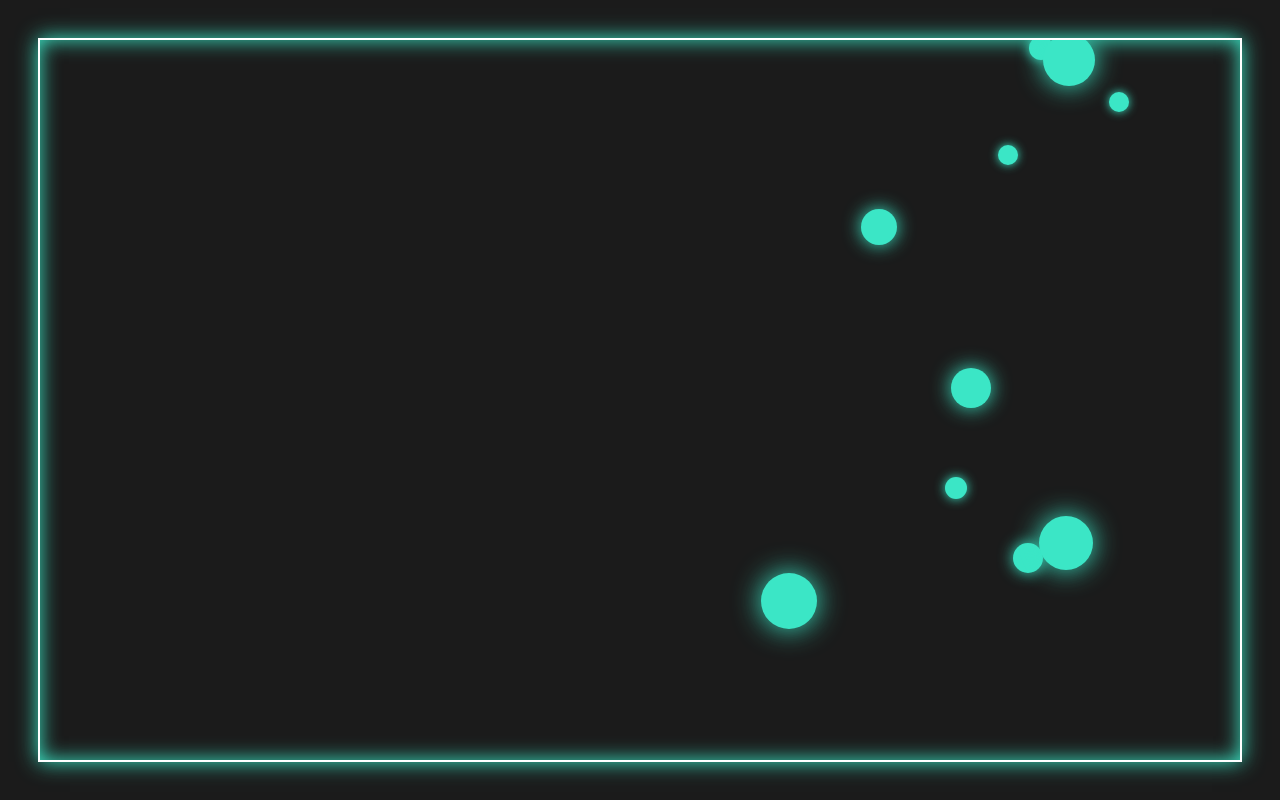
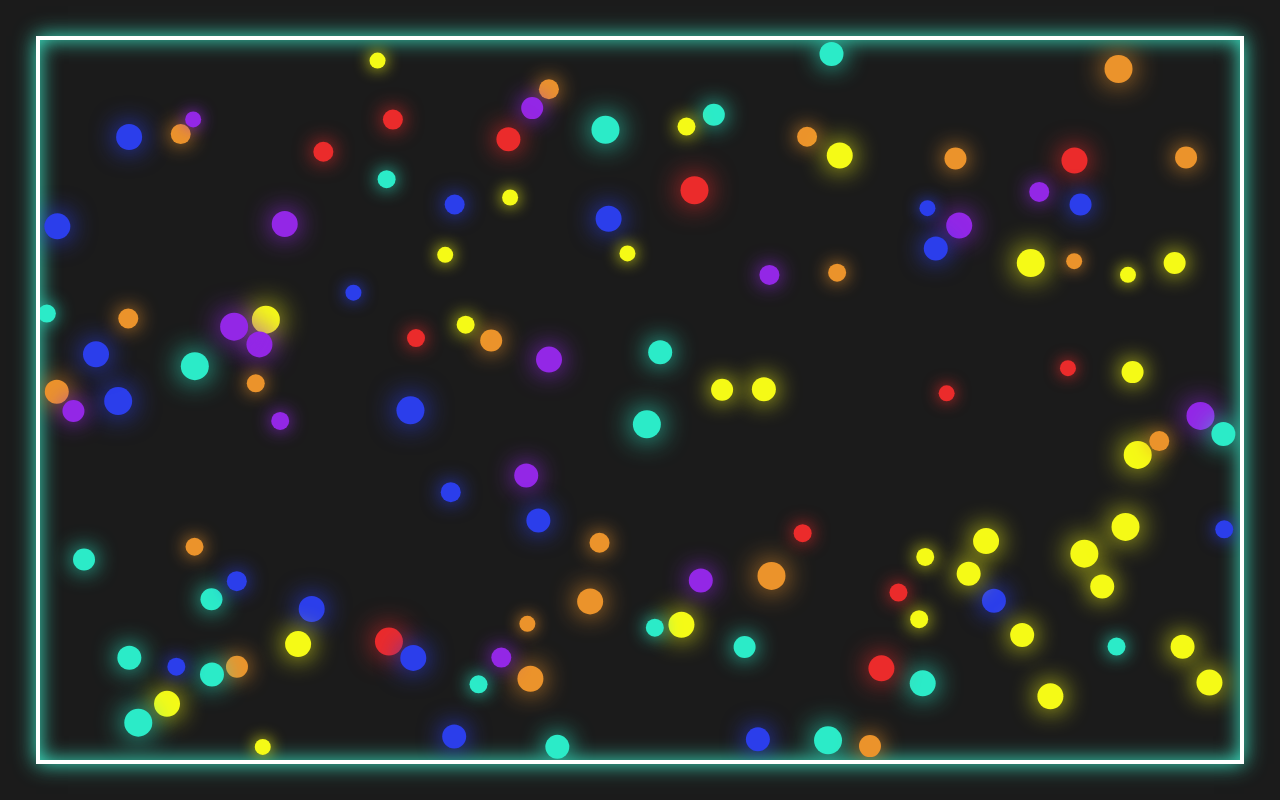
Before and after one commit to sajagshrestha/bouncing-balls, a plain HTML site: page index.html in a window 1280 px wide. Drawn offline with Linux system fonts and the light colour scheme.

Commit message:
bouncing balls v1

```diff
--- a/index.html
+++ b/index.html
@@ -10,6 +10,7 @@
 	<body>
 		<canvas id="canvas"> </canvas>
 		<script src="./js/helpers.js"></script>
+		<script src="./js/resolveCollision.js"></script>
 		<script src="./js/index.js"></script>
 	</body>
 </html>
--- a/js/helpers.js
+++ b/js/helpers.js
@@ -2,10 +2,18 @@ function generateRandomIntegerBetween(minValue, maxValue) {
 	return Math.floor(Math.random() * (maxValue - minValue) + minValue);
 }
 
-function detectedCollisionBetween(ball1, ball2) {
-	let dx = ball1.x - ball2.x;
-	let dy = ball1.y - ball2.y;
-	let distance = Math.sqrt(dx * dx + dy * dy);
-	if (distance <= ball1.radius + ball2.radius) return true;
+function detectedCollisionBetween(ball_one, ball_two) {
+	const distance = claculateDistance(
+		ball_one.x,
+		ball_one.y,
+		ball_two.x,
+		ball_two.y
+	);
+	if (distance <= ball_one.radius + ball_two.radius) return true;
 	return false;
 }
+function claculateDistance(x1, y1, x2, y2) {
+	let dx = x2 - x1;
+	let dy = y2 - y1;
+	return Math.sqrt(dx * dx + dy * dy);
+}
--- a/js/index.js
+++ b/js/index.js
@@ -6,75 +6,79 @@ canvas.width = 1200;
 
 //ball constatnts
 const MAX_BALL_VELOCITY = 5;
-const MIN_BALL_VELOCITY = 1;
-const MAX_BALL_RADIUS = 30;
-const MIN_BALL_RADIUS = 10;
-const NUMBER_OF_BALLS = 10;
+const MIN_BALL_VELOCITY = -5;
+const MAX_BALL_RADIUS = 15;
+const MIN_BALL_RADIUS = 8;
+const NUMBER_OF_BALLS = 120;
+const MASS = 1;
+
+//colors array
+const colors = [
+	"#EB932B",
+	"#2BEBC8",
+	"#9327E6",
+	"#EB2B2B",
+	"#2B3EEB",
+	"#F5FA16",
+];
 
 //balls array
 let balls = [];
 
 //ball class
-function Ball(x, y, radius, xVelocity, yVelocity, color) {
+function Ball(x, y, radius, xVelocity, yVelocity, color, mass) {
 	this.x = x;
 	this.y = y;
 	this.radius = radius;
 	this.color = color;
-	this.xVelocity = xVelocity;
-	this.yVelocity = yVelocity;
-
+	this.velocity = {
+		x: xVelocity,
+		y: yVelocity,
+	};
+	this.mass = mass;
 	//draw ball to canvas
 	this.drawBall = () => {
 		context.beginPath();
 		context.arc(this.x, this.y, this.radius, 0, Math.PI * 2, false);
 		context.fillStyle = this.color;
 		context.shadowColor = this.color;
-		context.shadowBlur = this.radius;
+		context.shadowBlur = this.radius * 2;
 		context.fill();
 		context.closePath();
 	};
 
 	//update ball position after each repaint
 	this.updateBall = () => {
-		//detect collison with other balls
+		// detect collison with other balls
 		for (let i = 0; i < balls.length; i++) {
 			if (this === balls[i]) continue;
 			if (detectedCollisionBetween(this, balls[i])) {
-				this.xVelocity = -this.yVelocity;
-				this.yVelocity = -this.yVelocity;
-				balls[i].xVelocity = -balls[i].xVelocity;
-				balls[i].yVelocity = -balls[i].yVelocity;
+				resolveCollision(this, balls[i]);
 			}
 		}
 		//detect collision with container
 		if (this.x - this.radius <= 0 || this.x + this.radius >= canvas.width) {
-			this.xVelocity = -this.xVelocity;
+			this.velocity.x = -this.velocity.x;
 		}
 		if (
 			this.y - this.radius <= 0 ||
 			this.y + this.radius >= canvas.height
 		) {
-			this.yVelocity = -this.yVelocity;
+			this.velocity.y = -this.velocity.y;
 		}
 
 		this.drawBall();
-		this.x += this.xVelocity;
-		this.y += this.yVelocity;
+		this.x += this.velocity.x;
+		this.y += this.velocity.y;
 	};
 }
 
 //create ball
 
 for (i = 0; i < NUMBER_OF_BALLS; i++) {
-	let x = generateRandomIntegerBetween(
-		MAX_BALL_RADIUS,
-		canvas.width - MAX_BALL_RADIUS
-	);
-	let y = generateRandomIntegerBetween(
-		MAX_BALL_RADIUS,
-		canvas.height - MAX_BALL_RADIUS
-	);
 	let radius = generateRandomIntegerBetween(MIN_BALL_RADIUS, MAX_BALL_RADIUS);
+	let x = generateRandomIntegerBetween(radius, canvas.width - radius);
+	let y = generateRandomIntegerBetween(radius, canvas.height - radius);
 	let yVelocity = generateRandomIntegerBetween(
 		MIN_BALL_VELOCITY,
 		MAX_BALL_VELOCITY
@@ -83,7 +87,27 @@ for (i = 0; i < NUMBER_OF_BALLS; i++) {
 		MIN_BALL_VELOCITY,
 		MAX_BALL_VELOCITY
 	);
-	balls.push(new Ball(x, y, radius, xVelocity, yVelocity, "#3be6c6"));
+	let color = colors[generateRandomIntegerBetween(0, colors.length)];
+	//prevent balls form generating on top of ech other
+	if (i !== 0) {
+		for (let j = 0; j < balls.length; j++) {
+			if (
+				claculateDistance(x, y, balls[j].x, balls[j].y) -
+					(radius + balls[j].radius) <
+				0
+			) {
+				x = generateRandomIntegerBetween(radius, canvas.width - radius);
+				y = generateRandomIntegerBetween(
+					radius,
+					canvas.height - radius
+				);
+
+				j = -1;
+			}
+		}
+	}
+
+	balls.push(new Ball(x, y, radius, xVelocity, yVelocity, color, MASS));
 }
 
 function animate() {
--- /dev/null
+++ b/js/resolveCollision.js
@@ -0,0 +1,53 @@
+//rotate the velocity to make collision 1D
+const rotate = (velocity, angle) => {
+	const rotatedVelocities = {
+		x: velocity.x * Math.cos(angle) - velocity.y * Math.sin(angle),
+		y: velocity.x * Math.sin(angle) + velocity.y * Math.cos(angle),
+	};
+
+	return rotatedVelocities;
+};
+
+//bounce effect
+const resolveCollision = (ballOne, ballTwo) => {
+	const xVelocityDiff = ballOne.velocity.x - ballTwo.velocity.x;
+	const yVelocityDiff = ballOne.velocity.y - ballTwo.velocity.y;
+
+	const xDist = ballTwo.x - ballOne.x;
+	const yDist = ballTwo.y - ballOne.y;
+
+	// Prevent accidental overlap of ballOnes if they are not moving in same direction
+	if (xVelocityDiff * xDist + yVelocityDiff * yDist >= 0) {
+		//angle of collision
+		const angle = -Math.atan2(ballTwo.y - ballOne.y, ballTwo.x - ballOne.x);
+
+		//mass of the ballOne
+		const m1 = ballOne.mass;
+		const m2 = ballTwo.mass;
+
+		// Rotate the initial velocity just before collision
+		const u1 = rotate(ballOne.velocity, angle);
+		const u2 = rotate(ballTwo.velocity, angle);
+
+		// Final Velocity after 1D collision
+		const v1 = {
+			x: (u1.x * (m1 - m2)) / (m1 + m2) + (u2.x * 2 * m2) / (m1 + m2),
+			y: u1.y,
+		};
+		const v2 = {
+			x: (u2.x * (m1 - m2)) / (m1 + m2) + (u1.x * 2 * m2) / (m1 + m2),
+			y: u2.y,
+		};
+
+		// Final velocity after rotating to the original position
+		const finalVelocityOne = rotate(v1, -angle);
+		const finalVelocityTwo = rotate(v2, -angle);
+
+		// returning the velocities to the individual ballOne
+		ballOne.velocity.x = finalVelocityOne.x;
+		ballOne.velocity.y = finalVelocityOne.y;
+
+		ballTwo.velocity.x = finalVelocityTwo.x;
+		ballTwo.velocity.y = finalVelocityTwo.y;
+	}
+};
--- a/styles/index.css
+++ b/styles/index.css
@@ -7,6 +7,6 @@ body {
 	place-items: center;
 }
 canvas {
-	border: 2px solid white;
+	border: 4px solid white;
 	box-shadow: 0px 0px 20px #3be6c6, 0px 0px 20px #3be6c6 inset;
 }
```
